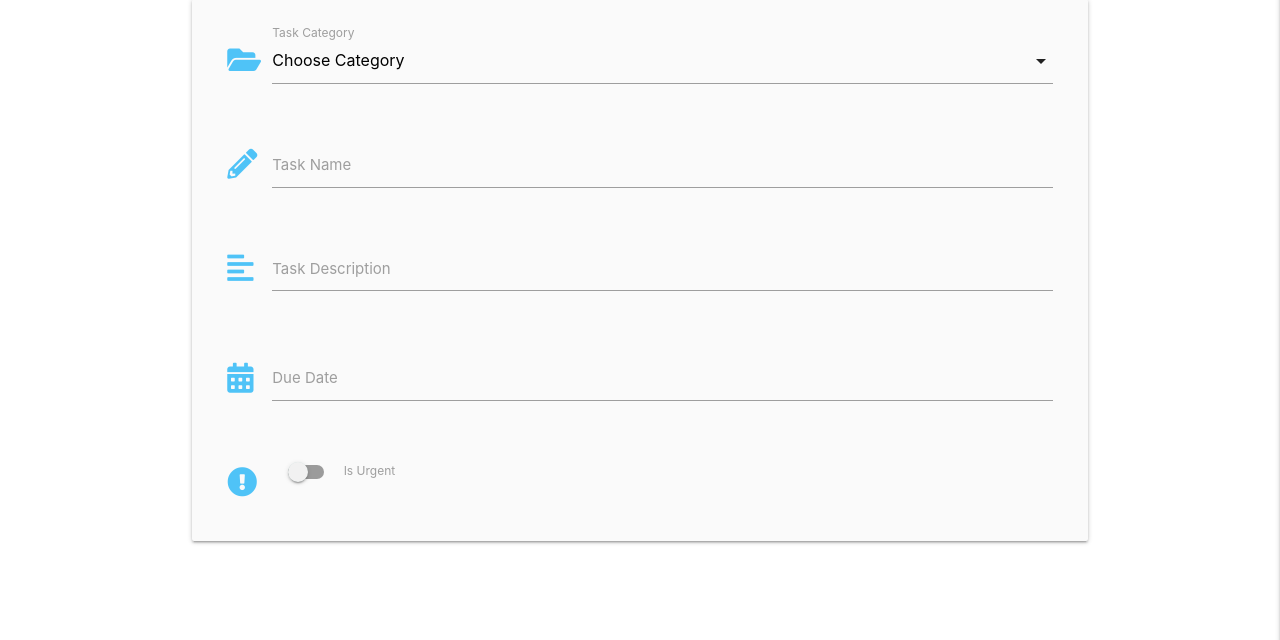
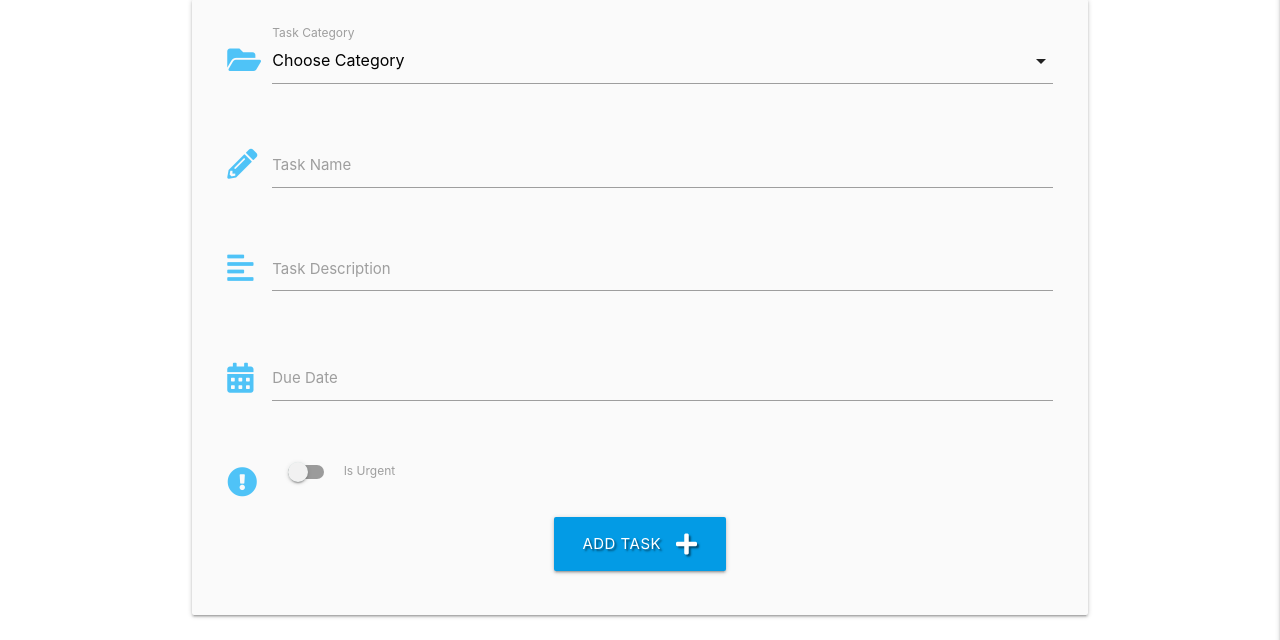
Before and after one commit to DarraghReid/flask-task-manager, a Flask app: page /add_task in a window 1280 px wide. Shown: the part 160-800 px from the top of the page. Run offline with Flask 2, Linux system fonts and the light colour scheme; data that the repository does not hold is empty; some libraries are stand-ins or nearby versions.

Commit message:
Allow user to submit task to db

```diff
--- a/app.py
+++ b/app.py
@@ -102,8 +102,22 @@ def logout():
     return redirect(url_for("login"))
 
 
-@app.route("/add_task")
+@app.route("/add_task", methods=["GET", "POST"])
 def add_task():
+    if request.method == "POST":
+        is_urgent = "on" if request.form.get("is_urgent") else "off"
+        task = {
+            "category_name": request.form.get("category_name"),
+            "task_name": request.form.get("task_name"),
+            "task_description": request.form.get("task_description"),
+            "is_urgent": is_urgent,
+            "due_date": request.form.get("due_date"),
+            "created_by": session["user"]
+        }
+        mongo.db.tasks.insert_one(task)
+        flash("Task Successfully Added!")
+        return redirect(url_for('get_tasks'))
+
     categories = mongo.db.categories.find().sort("category_name", 1)
     return render_template("add_task.html", categories=categories)
 
--- a/templates/add_task.html
+++ b/templates/add_task.html
@@ -4,7 +4,8 @@
     <h3 class="light-blue-text text-darken-4 center-align">Add Task</h3>
 
     <div class="row card-panel grey lighten-5">
-        <form class="col s12" method="POST" action="">
+        <form class="col s12" method="POST" action="{{ url_for('add_task') }}">
+            <!-- categories selection -->
             <div class="row">
                 <div class="input-field col s12">
                     <i class="fas fa-folder-open prefix light-blue-text text-lighten-2"></i>
@@ -17,6 +18,7 @@
                     <label for="category_name">Task Category</label>
                 </div>
             </div>
+            <!-- task name -->
             <div class="row">
                 <div class="input-field col s12">
                     <i class="fas fa-pencil-alt prefix light-blue-text text-lighten-2"></i>
@@ -24,6 +26,7 @@
                     <label for="task_name">Task Name</label>
                 </div>
             </div>
+            <!-- task description -->
             <div class="row">
                 <div class="input-field col s12">
                     <i class="fas fa-align-left prefix light-blue-text text-lighten-2"></i>
@@ -31,6 +34,7 @@
                     <label for="task_description">Task Description</label>
                 </div>
             </div>
+            <!-- due date picker -->
             <div class="row">
                 <div class="input-field col s12">
                     <i class="fas fa-calendar-alt prefix light-blue-text text-lighten-2"></i>
@@ -38,6 +42,7 @@
                     <label for="due_date">Due Date</label>
                 </div>
             </div>
+            <!-- is urgent -->
             <div class="row">
                 <div class="input-field col s12">
                     <div class="switch">
@@ -50,6 +55,14 @@
                     </div>
                 </div>
             </div>
+            <!-- submit button -->
+            <div class="row">
+                <div class="col s12 center-align">
+                    <button type="submit" class="btn-large light-blue darken-1 text-shadow">
+                        Add Task <i class="fas fa-plus square right"></i>
+                    </button>
+                </div>
+            </div>
         </form>
     </div>
 
--- a/templates/tasks.html
+++ b/templates/tasks.html
@@ -1,5 +1,7 @@
 {% extends "base.html" %}
 {% block content %}
+
+    <h3 class="light-blue-text text-darken-4 center-align">All Tasks</h3>
 
     <ul class="collapsible">
         {% for task in tasks %}
@@ -14,6 +16,7 @@
             <div class="collapsible-body">
                 <strong>{{ task.category_name }}</strong>
                 <p>{{ task.task_description }}</p>
+                <p><em>by: {{ task.created_by }}</em></p>
             </div>
         </li>
         {% endfor %}
```
